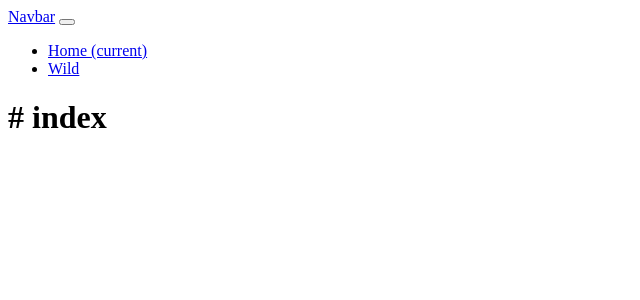
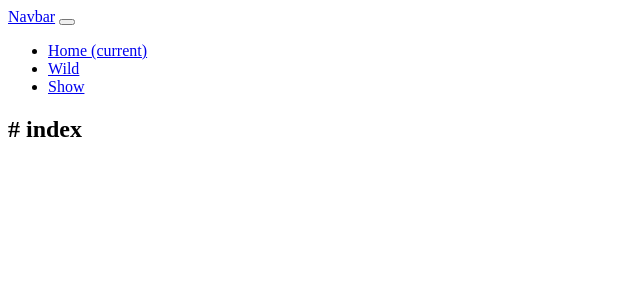
Before and after one commit to ankwachu/Wild-Series-V2, a Symfony app: template templates/wild/index.html.twig in a window 1280 px wide. Shown: the top 300 px of the page, without its empty margins (0-640 px from the left). Run offline with Twig, Linux system fonts and the light colour scheme; the template is opened without the code that fills it: most values are stand-ins (such as "Sample title", 1, 10 or a date in 2020); some libraries are stand-ins or nearby versions.

Commit message:
slug for program in show page

```diff
--- a/assets/css/app.scss
+++ b/assets/css/app.scss
@@ -2,9 +2,13 @@
 @import "~bootstrap/scss/bootstrap";
 
 // customize some Bootstrap variables
-$primary: darken(#428bca, 20%);
+$primary: lighten(#428bca, 40%);
 
 
 body {
     background-color: $primary;
 }
+
+.layout {
+    margin: 15px;
+}
--- a/templates/_header.html.twig
+++ b/templates/_header.html.twig
@@ -17,6 +17,9 @@
 				<li class="nav-item">
 					<a class="nav-link" href="{{ path('wild_index') }}">Wild</a>
 				</li>
+				<li class="nav-item">
+					<a class="nav-link" href="{{ path('wild_show') }}">Show</a>
+				</li>
 			</ul>
 		</div>
 	</nav>
--- a/templates/base.html.twig
+++ b/templates/base.html.twig
@@ -12,7 +12,9 @@
     <header>
 		{% block header %}{% include '_header.html.twig' %}{% endblock %}
     </header>
+	<section class="layout">
 		{% block body %}{% endblock %}
+	</section>
 		{% block javascripts %}{{ encore_entry_script_tags('app') }}
 		{% endblock %}
 	</body>
--- /dev/null
+++ b/templates/wild/show.html.twig
@@ -0,0 +1,5 @@
+{% extends "base.html.twig" %}
+
+{% block body %}
+	<h1>{{ slug }}</h1>
+{% endblock %}
```
Also changed, not shown: src/Controller/WildController.php (+19 -0 lines).
